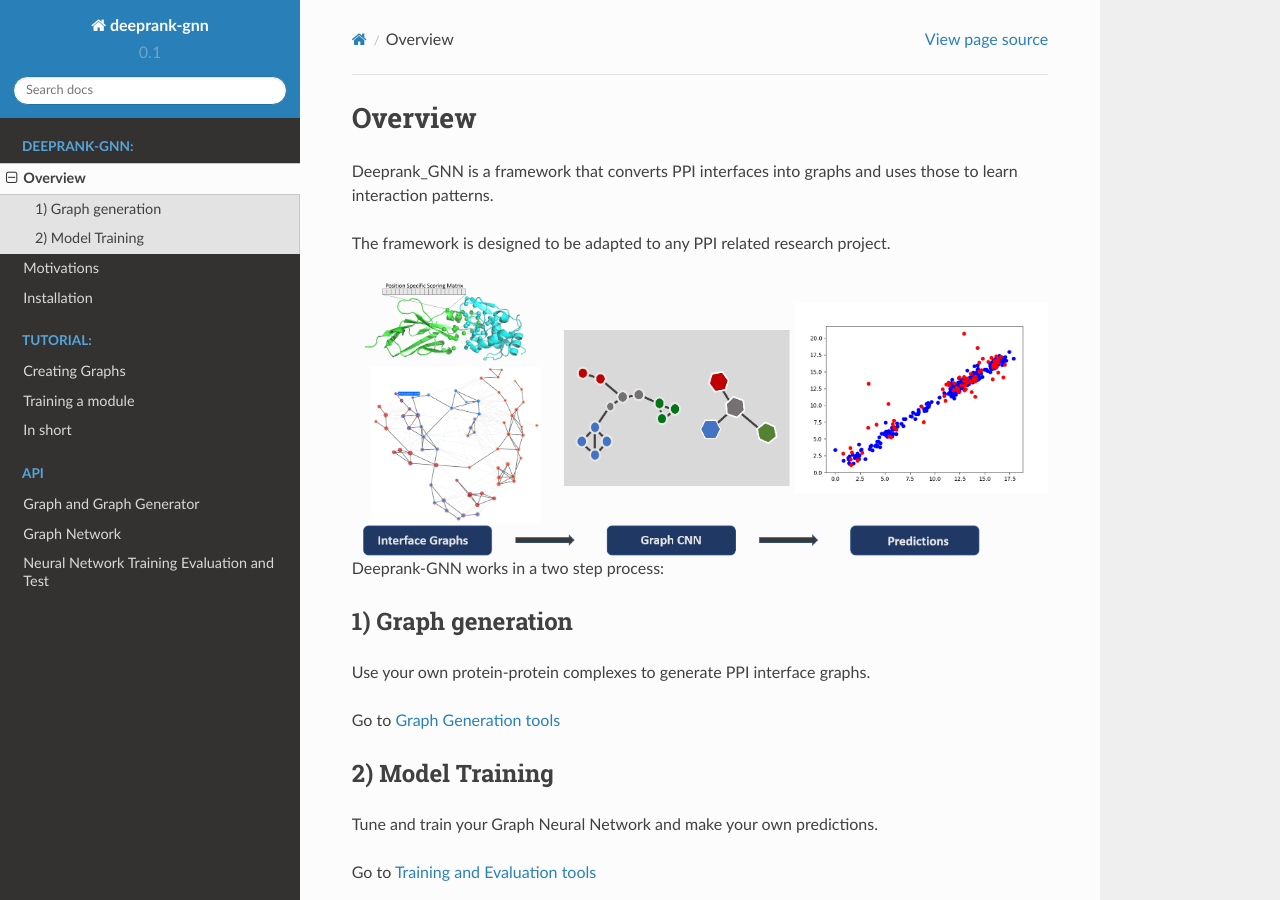
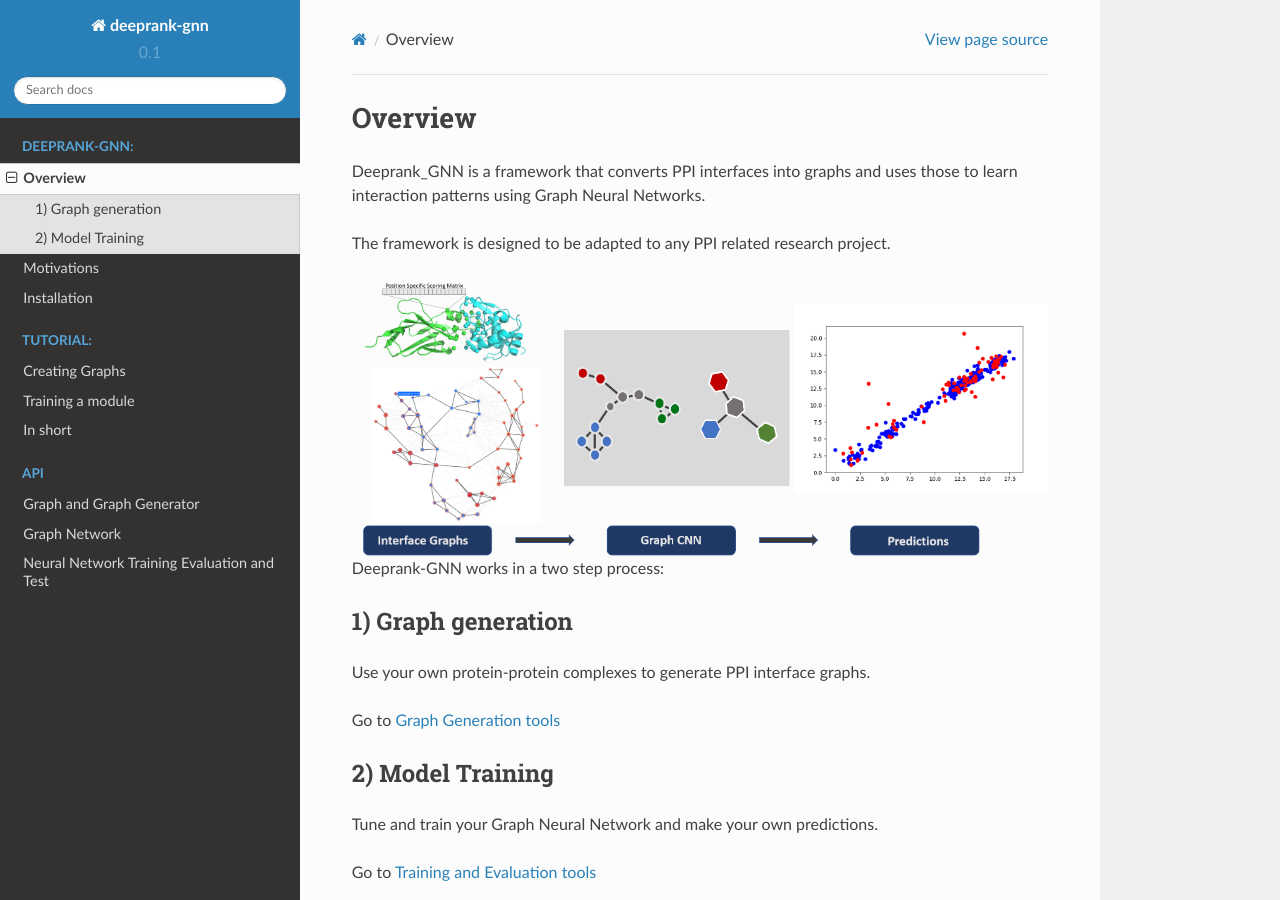
Before and after one commit to DeepRank/Deeprank-GNN, a Sphinx documentation site: the page built from docs/overview.rst, in a window 1280 px wide and 900 px high. Built offline with Sphinx 7.4.7 and the Read the Docs theme 2.0.0, drawn with Linux system fonts in a browser that asks for light colours.

Commit message:
Update overview.rst

```diff
--- a/docs/overview.rst
+++ b/docs/overview.rst
@@ -1,7 +1,7 @@
 Overview
 =========================
 
-Deeprank_GNN is a framework that converts PPI interfaces into graphs and uses those to learn interaction patterns.
+Deeprank_GNN is a framework that converts PPI interfaces into graphs and uses those to learn interaction patterns using Graph Neural Networks.
 
 The framework is designed to be adapted to any PPI related research project.
 
```
